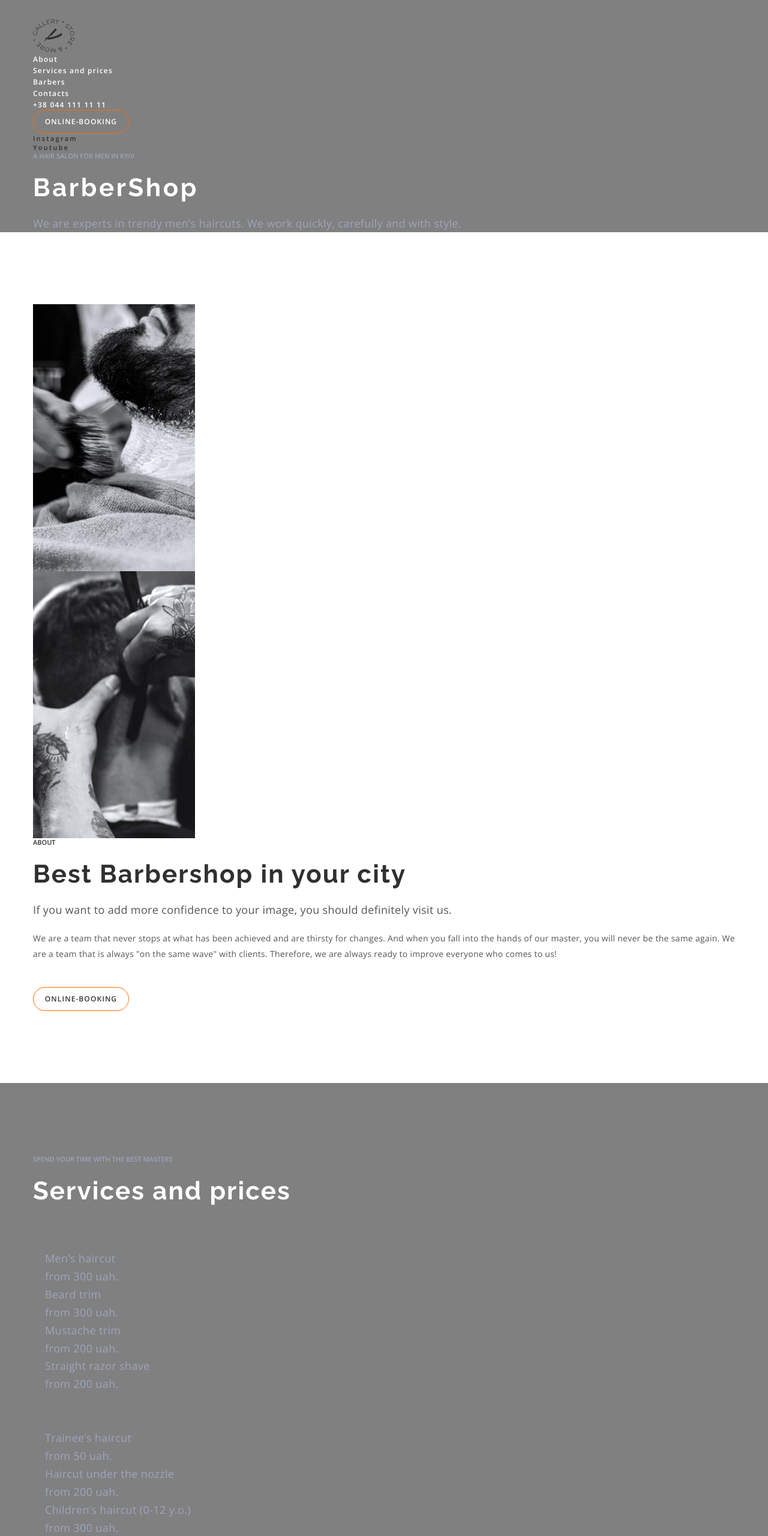
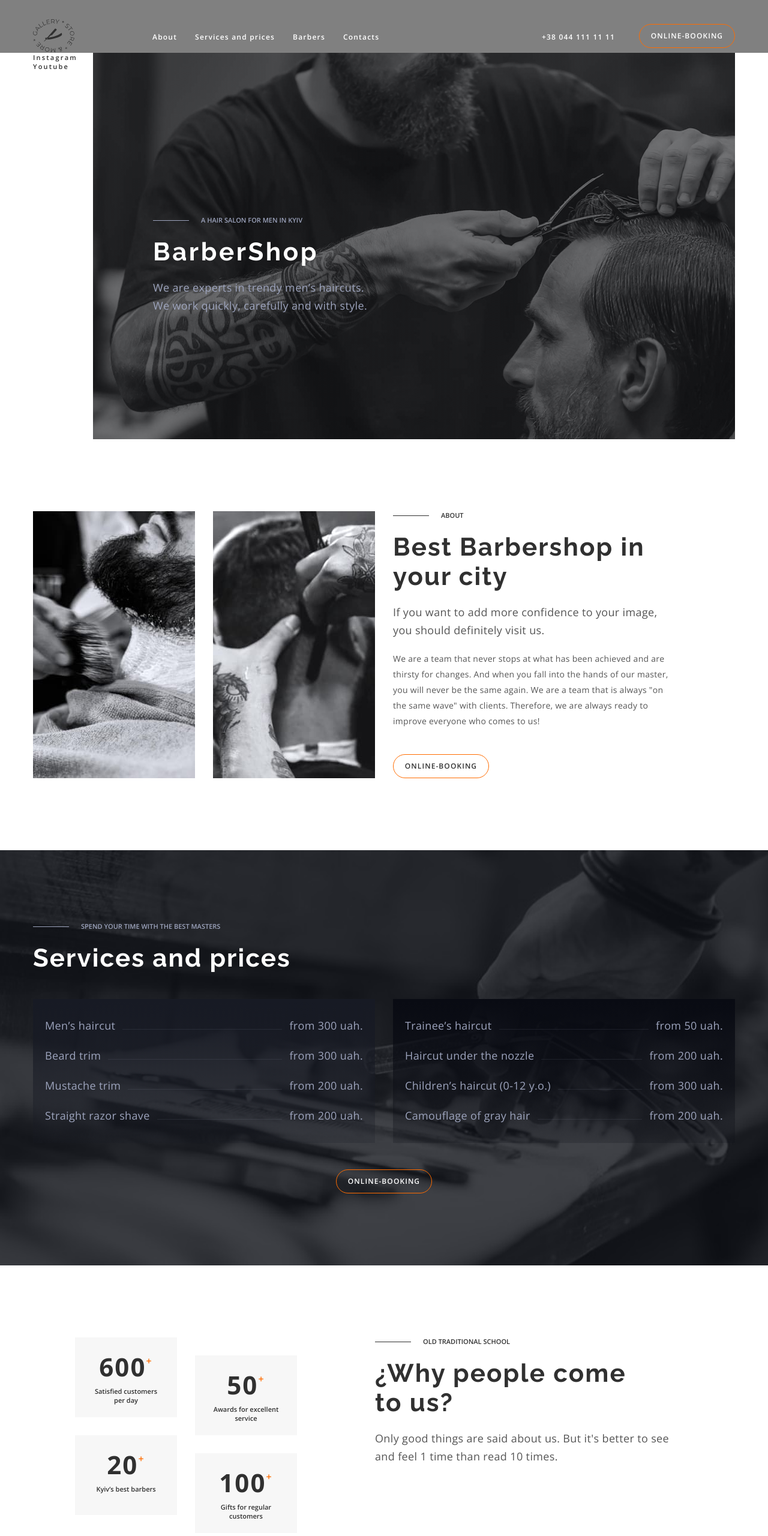
Before and after one commit to Volya16/barbershop, a plain HTML site: page index.html in a window 1280 px wide. Shown: the top 2560 px of the page at 60% size. Drawn offline with nearby package versions, Linux system fonts and the light colour scheme.

Commit message:
section benefits

```diff
--- a/css/style.css
+++ b/css/style.css
@@ -4,6 +4,7 @@
     --light-text-color: #9DA4BD;
     --dark-text-color: #555555;
     --section-barbers: #f7f7f7f;
+    --section-booking: #191C26;
     --hover-color: #ff6c00;
     --typical-lh: 1.36;
 }
@@ -53,7 +54,7 @@ img {
     border-radius: 25px;
     border: 1px solid #FF6C00;
     background-color: transparent;
-    width: 160px;
+    min-width: 160px;
     height: 40px;
     cursor: pointer;
 }
@@ -63,7 +64,17 @@ img {
     font-weight: 600;
     line-height: var(--typical-lh);
     text-transform: uppercase;
+    gap: 20px;
+    display: flex;
+    align-items: center;
 }
+
+.top-text::before {
+    content: '';
+    width: 60px;
+    height: 1px;
+    background-color: currentColor;
+    }
 
 .title {
     font-family: Raleway, sans-serif;
@@ -87,12 +98,35 @@ img {
     background-color: gray;
 }
 
+.header-container {
+    display: flex;
+    align-items: center;
+}
+
+.header-navigation {
+    display: flex;
+    align-items: center;
+}
+
+.header-logo {
+    margin-right: 130px;
+}
+
+.header-list {
+    display: flex;
+    gap: 30px;
+}
+
 .header-link {
     color: var(--light-title-color);
     font-size: 12px;
     font-weight: 600;
     line-height: normal;
     letter-spacing: 1.2px;
+}
+
+.header-address {
+    margin-left: auto;
 }
 
 .header-address-link {
@@ -106,11 +140,17 @@ img {
 
 .header-btn {
     color: var(--light-title-color);
+    background-color: transparent;
+    margin-left: 40px;
 }
 
 /* HERO */
 .hero {
-    background-color: gray;
+
+}
+
+.hero-container {
+    display: flex;
 }
 
 .social-network {
@@ -122,12 +162,28 @@ img {
     letter-spacing: 2.2px;
 }
 
+.hero-list {
+    width: 100px;
+}
+
 .hero-link {}
+
+.hero-wrap {
+background-image: linear-gradient(rgba(25, 28, 38, 0.20), rgba(25, 28, 38, 0.20)), url(../images/hero-bg.jpg);
+background-repeat: no-repeat;
+background-position: center;
+background-size: cover;
+background-color: gray;
+flex-grow: 1;
+padding: 272px 100px 208px ;
+}
 
 .hero-top-text {
     margin-bottom: 20px;
     color: var(--light-text-color, 60%);
+    display: flex;
 }
+
 
 .hero-title {
     margin-bottom: 20px;
@@ -141,6 +197,7 @@ img {
     font-weight: 400;
     line-height: 30px;
     letter-spacing: 0.36px;
+    max-width: 360px;
 }
 
 /* ABOUT */
@@ -148,6 +205,21 @@ img {
     padding-top: 120px;
     padding-bottom: 120px;
 }
+
+.about-container {
+    display: flex;
+    gap: 30px;
+}
+
+.about-list {
+    display: flex;
+    gap: 30px;
+}
+
+.about-wrap {
+    padding-right: 100px;
+}
+
 .about-title {
     margin-bottom: 20px;
     color: var(--dark-title-color);
@@ -182,9 +254,16 @@ img {
 
 /* SERVICES */
 .services {
+    max-width: 1600px;
+    margin: 0 auto;
     padding-top: 120px;
     padding-bottom: 120px;
-    background-color: gray;
+    background-color: #111319;
+    background-image: url(../images/services-bg.png);
+    background-repeat: no-repeat;
+    background-repeat: no-repeat;
+    background-position: center;
+    background-size: cover;
 }
 
 .services-top-text {
@@ -197,8 +276,45 @@ img {
     color: var(--light-title-color);
 }
 
+.services-wrap {
+    display: flex;
+    gap: 30px;
+    margin-bottom: 44px;
+}
+
 .services-list {
     padding: 30px 20px;
+    width: calc((100% - 30px) / 2);
+    background: linear-gradient(180deg, #090B13 0%, rgba(9, 11, 19, 0.20) 100%);
+    /* height: 240px; */
+}
+
+.services-list:first-child {
+    background-image: linear-gradient(180deg, #171A24 0%, rgba(23, 26, 36, 0.20) 100%);
+}
+
+.services-list:last-child {
+    background-image: linear-gradient(180deg, #090B13 0%, rgba(9, 11, 19, 0.20) 100%);
+}
+
+.services-item {
+    display: flex;
+    justify-content: space-between;
+    margin-bottom: 20px;
+    align-items: baseline;
+    gap: 12px;
+}
+
+.services-item::after {
+    content: '';
+    width: 100px;
+    height: 1px;
+    background-color: rgba(157, 164, 189, 0.12);
+    flex-grow: 1;
+}
+
+.services-item:last-child {
+margin-bottom: 0;
 }
 
 .services-text {
@@ -209,8 +325,16 @@ img {
     letter-spacing: 0.36px;
 }
 
+.services-text:last-child {
+    order: 1;
+}
+
 .services-btn {
-    color: var(--dark-title-color);
+    color: var(--light-title-color);
+    display: flex;
+    justify-content: center;
+    margin: 0 auto;
+    align-items: center;
 }
 
 /* BENEFITS */
@@ -219,9 +343,33 @@ img {
     padding-bottom: 120px;
 }
 
-.benefits-list {}
+.benefits-container {
+    display: flex;
+    padding-left: 85px;
+    gap: 130px;
+}
 
-.benefits-item {}
+.benefits-list {
+    display: flex;
+    width: 370px;
+    flex-wrap: wrap;
+    flex-shrink: 0;
+}
+
+.benefits-item {
+    width: 170px;
+    height: 133px;
+    background-color: #F7F7F7;
+    padding: 20px 24px;
+}
+
+.benefits-item:nth-child(odd) {
+    margin-right: 30px;
+}
+
+.benefits-item:nth-child(even) {
+    margin-top: 30px;
+}
 
 .benefits-count {
     color: var(--dark-title-color);
@@ -230,12 +378,33 @@ img {
     font-weight: 700;
     line-height: var(--typical-lh);
     letter-spacing: 2.1px;
+    display: block;
+    text-align: center;
+    /* align-items: flex-start; */
+    margin-bottom: 6px;
+}
+
+.benefits-count::after {
+    content: '+';
+    font-size: 16px;
+    font-weight: 600;
+    text-align: center;
+    line-height: 1.38;
+    color: transparent;
+    vertical-align: top;
+    text-shadow: 0 8px 0 var(--hover-color);
+}
+
+.benefits-wrap {
+    padding-right: 100px;
 }
 
 .benefits-item-text {
     color: var(--dark-title-color);
     font-size: 11px;
     font-weight: 600;
+    display: block;
+    text-align: center;
     line-height: var(--typical-lh);
 }
 
@@ -247,6 +416,7 @@ img {
 .benefits-title {
     margin-bottom: 20px;
     color: var(--dark-title-color);
+    width: 430px;
 }
 
 .benefits-text {
@@ -275,11 +445,12 @@ img {
 }
 
 .barbers-list {
-
+    display: flex;
+    gap: 30px;
 }
 
 .barbers-item {
-
+    width: calc((100% - 60px) / 3);
 }
 
 .barbers-pic {
@@ -319,15 +490,20 @@ img {
 
 .top-text {}
 
-.gallery-list {}
+.gallery-list {
+    display: flex;
+    gap: 30px;
+}
 
-.gallery-item {}
+.gallery-item {
+width: calc((100% - 90px) / 4);
+}
 
 .sense-item {}
 
 /* BOOKING */
 .booking {
-    background-color: #191C26;
+    background-color: var(--section-booking);
 }
 
 .booking-title {
@@ -339,6 +515,11 @@ img {
     padding-top: 130px;
     padding-bottom: 120px;
     background-color: #191C26;
+    background-image: url(../images/contact-bg.png);
+    background-repeat: no-repeat;
+    background-repeat: no-repeat;
+    background-position: center;
+    background-size: cover;
 }
 
 .contact-title {
@@ -390,6 +571,16 @@ img {
     font-weight: 600;
     line-height: 1.36;
     text-transform: uppercase;
+    display: flex;
+    align-items: center;
+    gap: 20px;
+}
+
+.contact-subtitle::before {
+    content: '';
+    width: 60px;
+    height: 1px;
+    background-color: currentColor;
 }
 
 .contact-schedule {
--- a/index.html
+++ b/index.html
@@ -21,7 +21,7 @@
   </head>
   <body>
     <header class="header">
-      <div class="container">
+      <div class="container header-container">
         <nav class="header-navigation">
           <a class="header-logo" href="">
             <img src="./images/logo.svg" alt="logo" />
@@ -51,7 +51,7 @@
     </header>
     <main>
       <section class="hero">
-        <div class="container">
+        <div class="container hero-container">
           <ul class="hero-list social-list">
             <li class="hero-item social-network">
               <a
@@ -72,16 +72,18 @@
               >
             </li>
           </ul>
+          <div class="hero-wrap">
             <h1 class="hero-top-text top-text">A hair salon for men in Kyiv</h1>
             <p class="hero-title title">BarberShop</p>
             <p class="hero-bottom-text">
-            We are experts in trendy men’s haircuts. We work quickly, carefully
-            and with style.
+              We are experts in trendy men’s haircuts. We work quickly,
+              carefully and with style.
             </p>
+          </div>
         </div>
       </section>
       <section class="about" id="about">
-        <div class="container">
+        <div class="container about-container">
           <ul class="about-list">
             <li class="about-item">
               <img
@@ -100,20 +102,24 @@
               />
             </li>
           </ul>
+          <div class="about-wrap">
             <p class="about-title top-text">About</p>
-          <h2 class="about-bottom-title title">Best Barbershop in your city</h2>
+            <h2 class="about-bottom-title title">
+              Best Barbershop in your city
+            </h2>
             <p class="about-top-text">
               If you want to add more confidence to your image, you should
               definitely visit us.
             </p>
             <p class="about-bottom-text">
               We are a team that never stops at what has been achieved and are
-            thirsty for changes. And when you fall into the hands of our master,
-            you will never be the same again. We are a team that is always "on
-            the same wave" with clients. Therefore, we are always ready to
-            improve everyone who comes to us!
+              thirsty for changes. And when you fall into the hands of our
+              master, you will never be the same again. We are a team that is
+              always "on the same wave" with clients. Therefore, we are always
+              ready to improve everyone who comes to us!
             </p>
             <button class="about-btn btn" type="button">Online-booking</button>
+          </div>
         </div>
       </section>
       <section class="services" id="services">
@@ -122,6 +128,7 @@
             Spend your time with the best masters
           </p>
           <h2 class="services-title title">Services and prices</h2>
+          <div class="services-wrap">
             <ul class="services-list">
               <li class="services-item">
                 <p class="services-text">Men’s haircut</p>
@@ -153,16 +160,17 @@
                 <p class="services-text">Children’s haircut (0-12 y.o.)</p>
                 <p class="services-text">from 300 uah.</p>
               </li>
-            <li>
+              <li class="services-item">
                 <p class="services-text">Camouflage of gray hair</p>
                 <p class="services-text">from 200 uah.</p>
               </li>
             </ul>
+          </div>
           <button class="services-btn btn" type="button">Online-booking</button>
         </div>
       </section>
       <section class="benefits">
-        <div class="container">
+        <div class="container benefits-container">
           <ul class="benefits-list">
             <li class="benefits-item">
               <span class="benefits-count">600</span>
@@ -181,12 +189,10 @@
               <p class="benefits-item-text">Gifts for regular customers</p>
             </li>
           </ul>
+          <div class="benefits-wrap">
             <p class="benefits-top-text top-text">Old traditional school</p>
             <h2 class="benefits-title title">¿Why people come to us?</h2>
-          <p class="benefits-text">
-            Only good things are said about us. But it's better to see and feel
-            1 time than read 10 times.
-          </p>
+            <p class="benefits-text">Only good things are said about us. But it's better to see and feel 1 time than read 10 times. </p>
         </div>
       </section>
       <section class="barbers" id="barbers">
```
Also changed, not shown: images/contact-bg.png (added), images/hero-bg.jpg (added), images/services-bg.png (added). Lines whose indentation alone changed are shown as unchanged.
